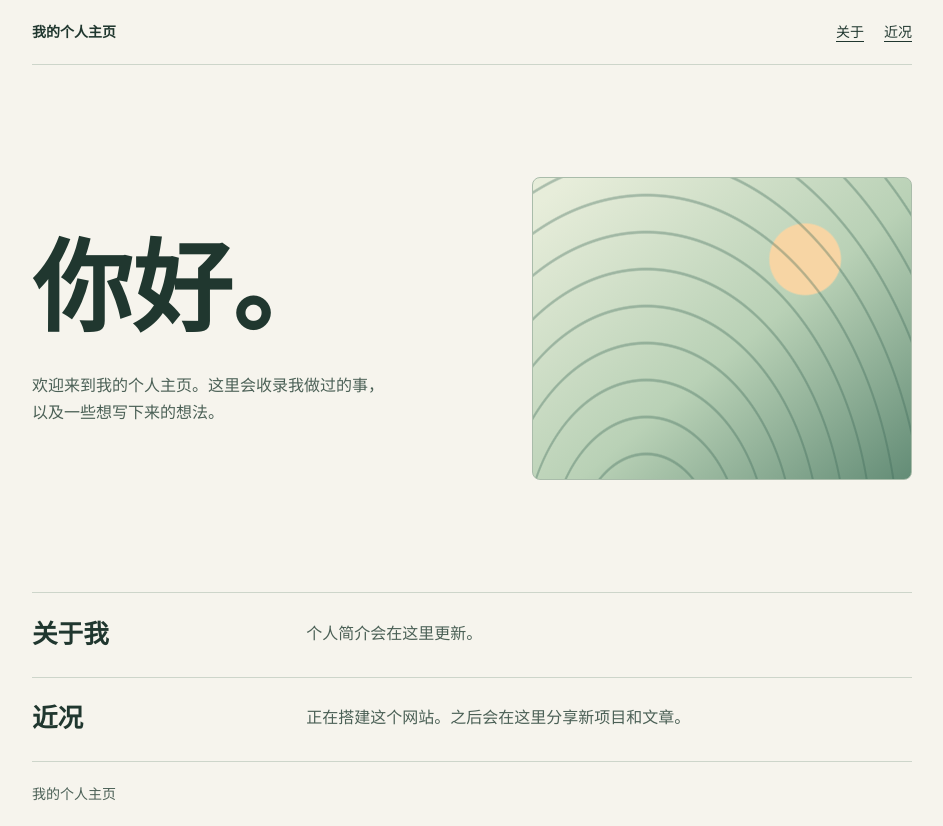
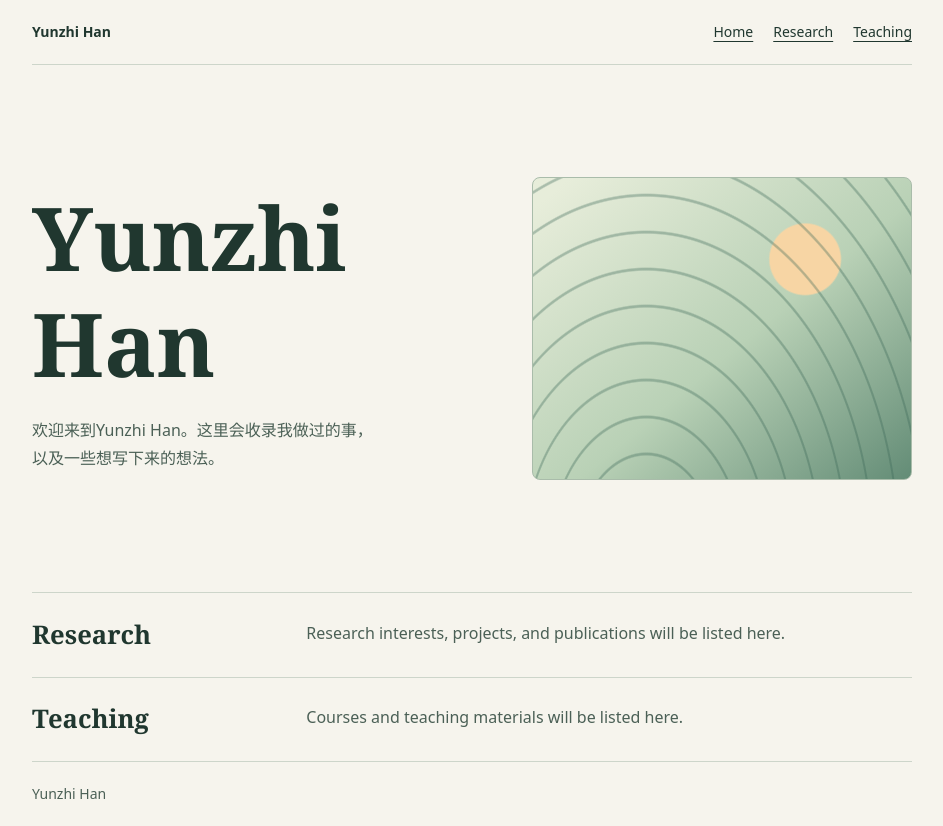
Before and after one commit to veronicahan/YunzhiHan, a plain HTML site: page index.html in a window 1280 px wide. Shown: the whole page, without its empty margins (168-1111 px from the left). Drawn offline with Linux system fonts and the light colour scheme.

Commit message:
Update homepage in English with research and teaching

```diff
--- a/index.html
+++ b/index.html
@@ -1,10 +1,10 @@
 <!doctype html>
-<html lang="zh-CN">
+<html lang="en">
 <head>
   <meta charset="utf-8">
   <meta name="viewport" content="width=device-width, initial-scale=1">
-  <meta name="description" content="我的个人主页，分享近期做的事与写下的想法。">
-  <title>我的个人主页</title>
+  <meta name="description" content="Yunzhi Han’s personal website for research and teaching.">
+  <title>Yunzhi Han</title>
   <style>
     :root {
       color-scheme: light;
@@ -20,7 +20,7 @@
       margin: 0;
       background: var(--paper);
       color: var(--ink);
-      font: 1rem/1.7 "PingFang SC", "Microsoft YaHei", system-ui, sans-serif;
+      font: 1rem/1.7 system-ui, sans-serif;
     }
 
     .wrap { width: min(100% - 3rem, 55rem); margin-inline: auto; }
@@ -55,11 +55,11 @@
 
     h1, h2 {
       margin: 0;
-      font-family: "Songti SC", "SimSun", serif;
+      font-family: Georgia, serif;
       line-height: 1.2;
     }
 
-    h1 { font-size: clamp(3.2rem, 8vw, 6.25rem); }
+    h1 { font-size: clamp(2.8rem, 7vw, 5.5rem); }
     h2 { font-size: 1.6rem; }
     p { margin: 0; color: var(--muted); }
     .hero p { max-width: 22em; margin-top: 1.3rem; }
@@ -95,30 +95,30 @@
 </head>
 <body>
   <header class="wrap">
-    <strong>我的个人主页</strong>
-    <nav aria-label="页面导航">
-      <a href="#about">关于</a>
-      <a href="#updates">近况</a>
+    <strong>Yunzhi Han</strong>
+    <nav aria-label="Main navigation">
+      <a href="#home">Home</a>
+      <a href="#research">Research</a>
+      <a href="#teaching">Teaching</a>
     </nav>
   </header>
   <main class="wrap">
-    <div class="hero">
+    <section class="hero" id="home" aria-labelledby="home-title">
       <div>
-        <h1>你好。</h1>
-        <p>欢迎来到我的个人主页。这里会收录我做过的事，以及一些想写下来的想法。</p>
+        <h1 id="home-title">Yunzhi Han</h1>
+        <p>欢迎来到Yunzhi Han。这里会收录我做过的事，以及一些想写下来的想法。</p>
       </div>
       <div class="art" aria-hidden="true"></div>
-    </div>
-    <!-- 在这里换成你的名字、简介和近况，也可以加入项目或公开联系方式。 -->
-    <section class="entry" id="about">
-      <h2>关于我</h2>
-      <p>个人简介会在这里更新。</p>
     </section>
-    <section class="entry" id="updates">
-      <h2>近况</h2>
-      <p>正在搭建这个网站。之后会在这里分享新项目和文章。</p>
+    <section class="entry" id="research">
+      <h2>Research</h2>
+      <p>Research interests, projects, and publications will be listed here.</p>
+    </section>
+    <section class="entry" id="teaching">
+      <h2>Teaching</h2>
+      <p>Courses and teaching materials will be listed here.</p>
     </section>
   </main>
-  <footer class="wrap">我的个人主页</footer>
+  <footer class="wrap">Yunzhi Han</footer>
 </body>
 </html>
```
